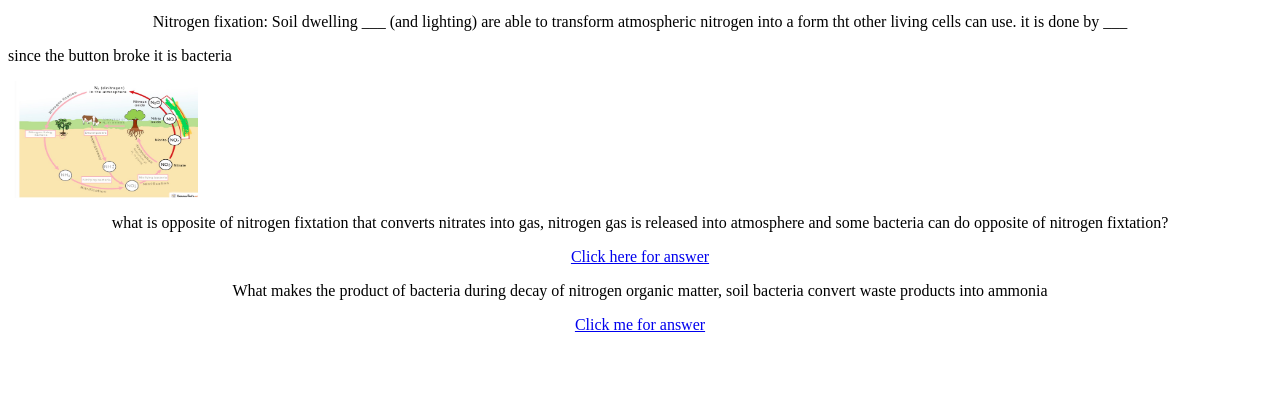
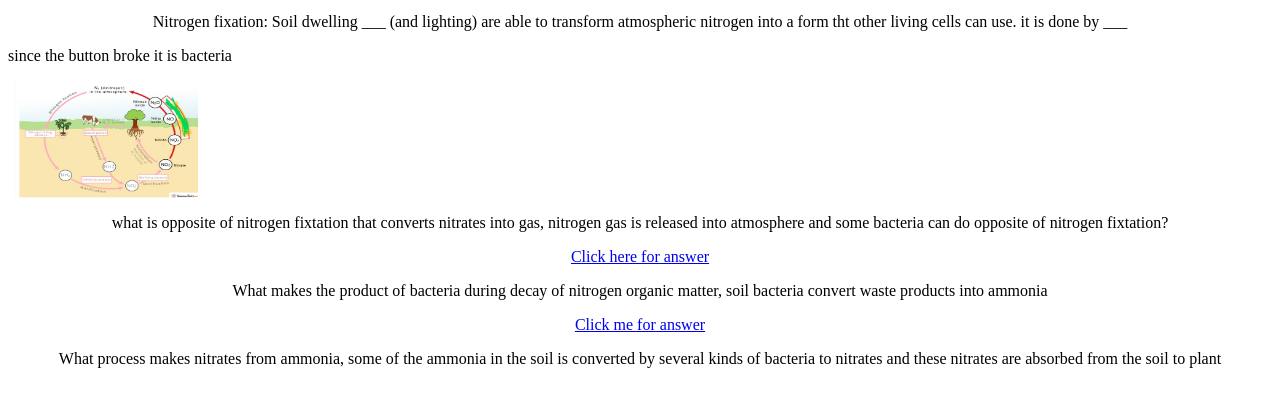
Before and after one commit to thecoolhub/Nitrogencycle, a plain HTML site: page index.html in a window 1280 px wide. Shown: the part 281-688 px from the top of the page. Drawn offline with Linux system fonts and the light colour scheme.

```diff
--- a/index.html
+++ b/index.html
@@ -15,7 +15,7 @@
 <a href="Answer.html"><p class="center">Click here for answer</p> </a>
 <p class="center">What makes the product of bacteria during decay of nitrogen organic matter, soil bacteria convert waste products into ammonia</p>
 <a href="Answer2.html"><p class="center">Click me for answer </p></a>
-
+<p class="center">What process makes nitrates from ammonia, some of the ammonia in the soil is converted by several kinds of bacteria to nitrates and these nitrates are absorbed from the soil to plant</p>
   </body>
   <script>
     function fns() {
```
